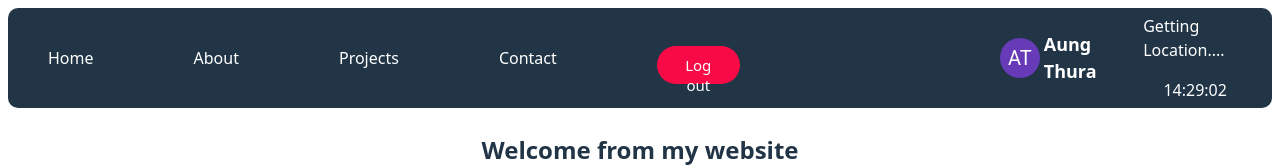
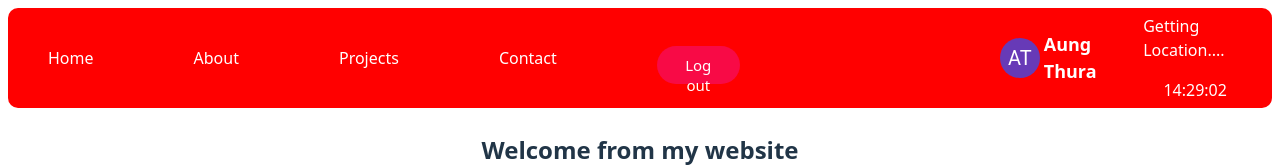
Before and after one commit to atraung98-del/My-react-app, a React (Vite) app: page / in a window 1280 px wide. Shown: the top 167 px of the page. Built offline with nearby package versions, Linux system fonts and the light colour scheme; no server answers; some icons are missing.

Commit message:
update project version

```diff
--- a/src/pages/index.css
+++ b/src/pages/index.css
@@ -91,7 +91,7 @@ button:focus-visible {
   margin:4px auto;
   cursor:pointer;
   justify-content: flex-start;
-  background:#213547;
+  background:#d91a96;
   color:white;
   height:100px;
   border-radius:calc(10px);
@@ -214,3 +214,6 @@ header{
 #localhome{
   color:black;
 }
+#navigation ul{
+  background-color:red;
+}
```
